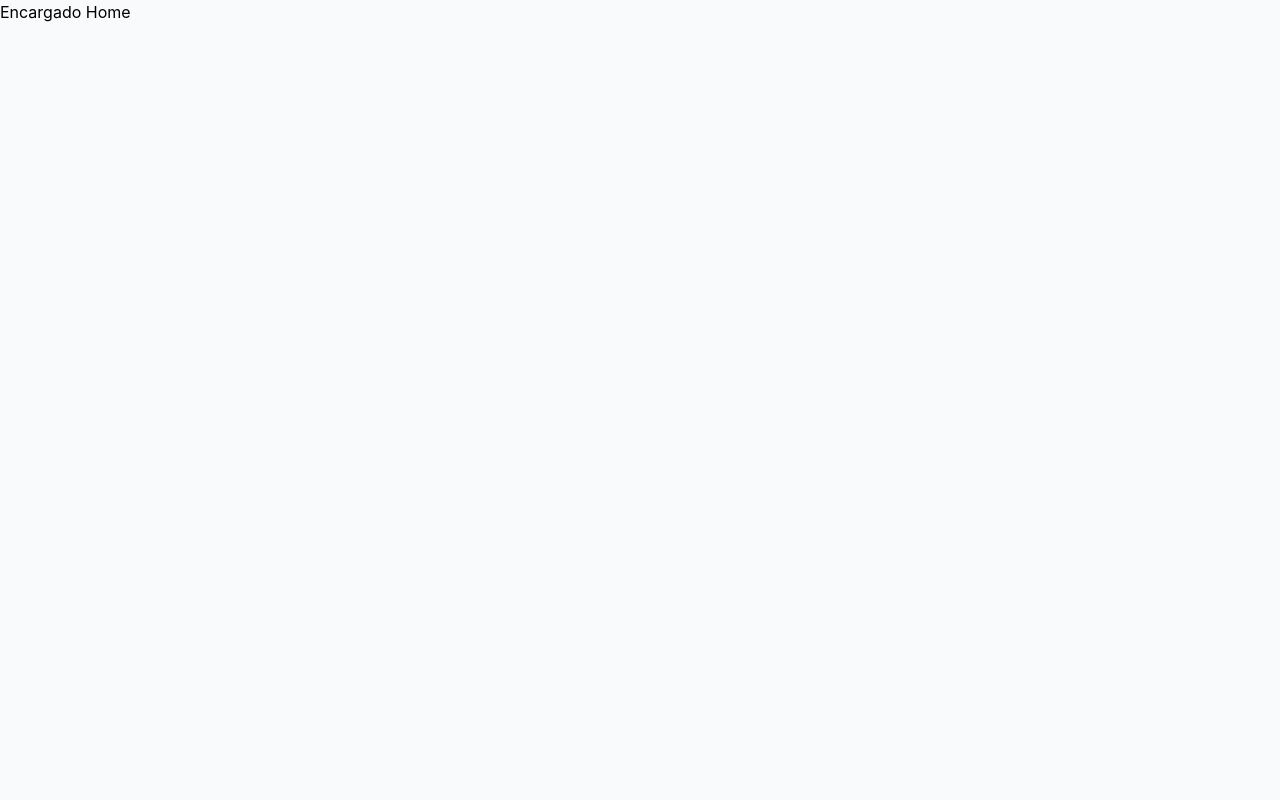
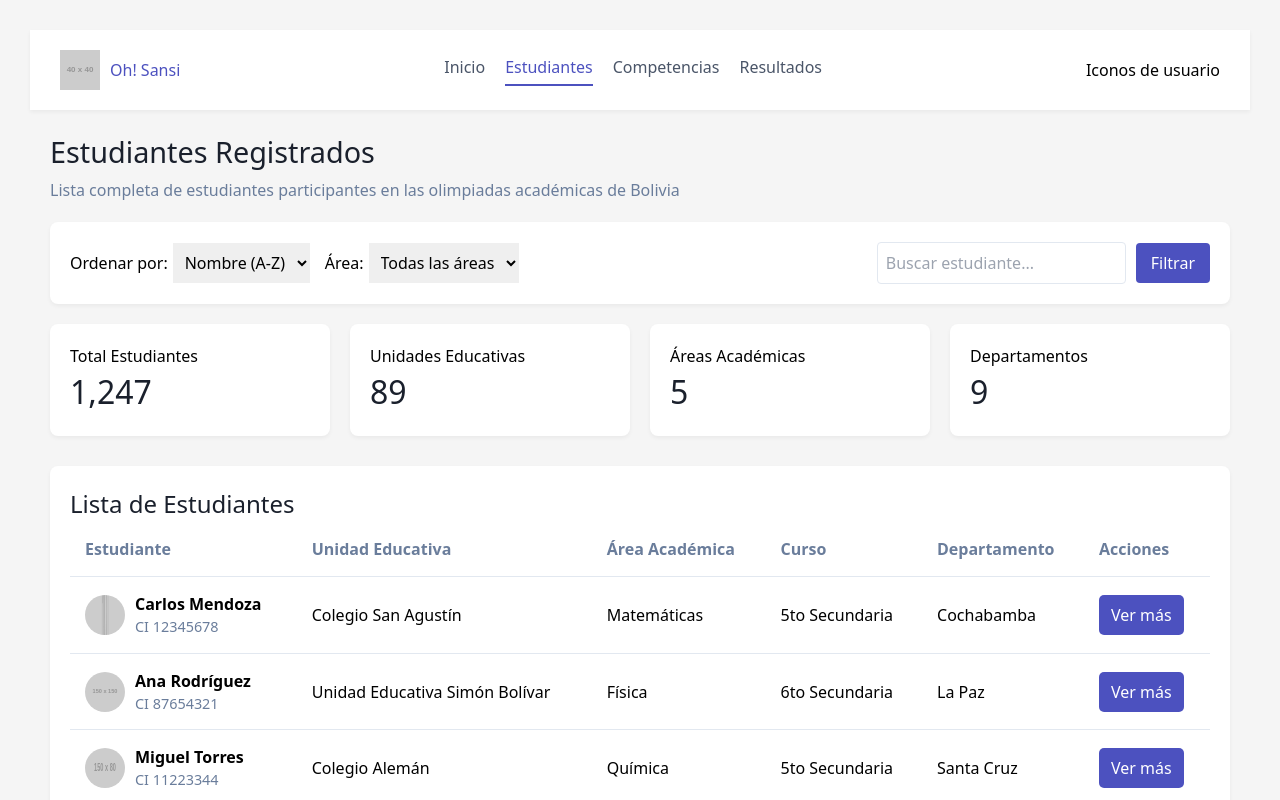
Before and after one commit to LuisHerlan7/Olimpiadas-Front, a React (Create React App) app: page /encargado in a window 1280 px wide. Shown: the top 800 px of the page. Built offline with nearby package versions, Linux system fonts and the light colour scheme; no server answers.

Commit message:
vista encargado

```diff
--- a/src/pages/encargado/EncargadoHome.tsx
+++ b/src/pages/encargado/EncargadoHome.tsx
@@ -1,11 +1,238 @@
 import React from 'react';
 
-const EncargadoHome: React.FC = () => {
+// Estilos en línea para mantener el código en un solo bloque
+const containerStyles: React.CSSProperties = {
+  backgroundColor: '#F5F5F5',
+  padding: '30px',
+  fontFamily: 'system-ui, sans-serif',
+  minHeight: '100vh',
+};
+
+const headerStyles: React.CSSProperties = {
+  display: 'flex',
+  justifyContent: 'space-between',
+  alignItems: 'center',
+  padding: '20px 30px',
+  backgroundColor: '#FFFFFF',
+  boxShadow: '0 2px 4px rgba(0, 0, 0, 0.05)',
+};
+
+const navStyles: React.CSSProperties = {
+  display: 'flex',
+  gap: '20px',
+};
+
+const navItemStyles: React.CSSProperties = {
+  color: '#4A5568',
+  fontWeight: '500',
+  textDecoration: 'none',
+};
+
+const activeNavItemStyles: React.CSSProperties = {
+  ...navItemStyles,
+  color: '#4C51BF',
+  borderBottom: '2px solid #4C51BF',
+  paddingBottom: '5px',
+};
+
+const mainContentStyles: React.CSSProperties = {
+  padding: '20px',
+};
+
+const headingStyles: React.CSSProperties = {
+  fontSize: '1.8rem',
+  color: '#1A202C',
+  marginBottom: '5px',
+};
+
+const subHeadingStyles: React.CSSProperties = {
+  color: '#6A7D9B',
+  marginBottom: '20px',
+};
+
+const filterBarStyles: React.CSSProperties = {
+  display: 'flex',
+  gap: '15px',
+  alignItems: 'center',
+  backgroundColor: '#FFFFFF',
+  padding: '20px',
+  borderRadius: '8px',
+  marginBottom: '20px',
+  boxShadow: '0 2px 4px rgba(0, 0, 0, 0.05)',
+};
+
+const statCardContainerStyles: React.CSSProperties = {
+  display: 'grid',
+  gridTemplateColumns: 'repeat(auto-fit, minmax(200px, 1fr))',
+  gap: '20px',
+  marginBottom: '30px',
+};
+
+const statCardStyles: React.CSSProperties = {
+  backgroundColor: '#FFFFFF',
+  padding: '20px',
+  borderRadius: '8px',
+  boxShadow: '0 2px 4px rgba(0, 0, 0, 0.05)',
+};
+
+const listCardStyles: React.CSSProperties = {
+  backgroundColor: '#FFFFFF',
+  borderRadius: '8px',
+  boxShadow: '0 2px 4px rgba(0, 0, 0, 0.05)',
+  padding: '20px',
+};
+
+const tableStyles: React.CSSProperties = {
+  width: '100%',
+  borderCollapse: 'collapse',
+};
+
+const tableHeaderCellStyles: React.CSSProperties = {
+  textAlign: 'left',
+  padding: '15px',
+  color: '#6A7D9B',
+  fontWeight: '600',
+  borderBottom: '1px solid #E2E8F0',
+};
+
+const tableCellStyles: React.CSSProperties = {
+  padding: '15px',
+  borderBottom: '1px solid #E2E8F0',
+  verticalAlign: 'middle',
+};
+
+const profilePicStyles: React.CSSProperties = {
+  width: '40px',
+  height: '40px',
+  borderRadius: '50%',
+  marginRight: '10px',
+};
+
+// Datos de ejemplo para la tabla
+const students = [
+  { id: 1, name: 'Carlos Mendoza', ci: '12345678', school: 'Colegio San Agustín', area: 'Matemáticas', course: '5to Secundaria', department: 'Cochabamba', avatar: 'https://via.placeholder.com/150/0000FF/808080?text=CM' },
+  { id: 2, name: 'Ana Rodríguez', ci: '87654321', school: 'Unidad Educativa Simón Bolívar', area: 'Física', course: '6to Secundaria', department: 'La Paz', avatar: 'https://via.placeholder.com/150/FF0000/FFFFFF?text=AR' },
+  { id: 3, name: 'Miguel Torres', ci: '11223344', school: 'Colegio Alemán', area: 'Química', course: '5to Secundaria', department: 'Santa Cruz', avatar: 'https://via.placeholder.com/150/008000/FFFFFF?text=MT' },
+  { id: 4, name: 'Sofía Vargas', ci: '355667788', school: 'Liceo La Salle', area: 'Biología', course: '6to Secundaria', department: 'Tarija', avatar: 'https://via.placeholder.com/150/FFFF00/000000?text=SV' },
+  { id: 5, name: 'Diego Morales', ci: '99887766', school: 'Colegio Don Bosco', area: 'Informática', course: '5to Secundaria', department: 'Oruro', avatar: 'https://via.placeholder.com/150/800080/FFFFFF?text=DM' },
+];
+
+const DocenteDashboard: React.FC = () => {
   return (
-    <div>
-      <h1>Encargado Home</h1>
+    <div style={containerStyles}>
+      {/* Encabezado */}
+      <header style={headerStyles}>
+        <div style={{ display: 'flex', alignItems: 'center' }}>
+          <img src="https://via.placeholder.com/40" alt="Logo" style={{ marginRight: '10px' }} />
+          <h2 style={{ color: '#4C51BF' }}>Oh! Sansi</h2>
+        </div>
+        <nav style={navStyles}>
+          <a href="#" style={navItemStyles}>Inicio</a>
+          <a href="#" style={activeNavItemStyles}>Estudiantes</a>
+          <a href="#" style={navItemStyles}>Competencias</a>
+          <a href="#" style={navItemStyles}>Resultados</a>
+        </nav>
+        {/* Aquí irían los íconos de notificación y perfil del usuario */}
+        <div>Iconos de usuario</div>
+      </header>
+
+      {/* Contenido principal */}
+      <div style={mainContentStyles}>
+        <h1 style={headingStyles}>Estudiantes Registrados</h1>
+        <p style={subHeadingStyles}>
+          Lista completa de estudiantes participantes en las olimpiadas académicas de Bolivia
+        </p>
+
+        {/* Barra de Filtros */}
+        <div style={filterBarStyles}>
+          <div style={{ flexGrow: 1 }}>
+            <label>Ordenar por:</label>
+            <select style={{ padding: '8px', marginLeft: '5px' }}>
+              <option>Nombre (A-Z)</option>
+            </select>
+            <label style={{ marginLeft: '15px' }}>Área:</label>
+            <select style={{ padding: '8px', marginLeft: '5px' }}>
+              <option>Todas las áreas</option>
+            </select>
+          </div>
+          <div style={{ display: 'flex', alignItems: 'center' }}>
+            <input type="text" placeholder="Buscar estudiante..." style={{ padding: '8px', borderRadius: '4px', border: '1px solid #E2E8F0' }} />
+            <button style={{ padding: '8px 15px', backgroundColor: '#4C51BF', color: '#FFFFFF', border: 'none', borderRadius: '4px', marginLeft: '10px', cursor: 'pointer' }}>
+              Filtrar
+            </button>
+          </div>
+        </div>
+
+        {/* Indicadores de estadísticas */}
+        <div style={statCardContainerStyles}>
+          <div style={statCardStyles}>
+            <h3>Total Estudiantes</h3>
+            <p style={{ fontSize: '2rem', margin: '0', color: '#1A202C' }}>1,247</p>
+          </div>
+          <div style={statCardStyles}>
+            <h3>Unidades Educativas</h3>
+            <p style={{ fontSize: '2rem', margin: '0', color: '#1A202C' }}>89</p>
+          </div>
+          <div style={statCardStyles}>
+            <h3>Áreas Académicas</h3>
+            <p style={{ fontSize: '2rem', margin: '0', color: '#1A202C' }}>5</p>
+          </div>
+          <div style={statCardStyles}>
+            <h3>Departamentos</h3>
+            <p style={{ fontSize: '2rem', margin: '0', color: '#1A202C' }}>9</p>
+          </div>
+        </div>
+
+        {/* Lista de Estudiantes */}
+        <div style={listCardStyles}>
+          <h2 style={{ fontSize: '1.5rem', color: '#1A202C' }}>Lista de Estudiantes</h2>
+          <table style={tableStyles}>
+            <thead>
+              <tr>
+                <th style={tableHeaderCellStyles}>Estudiante</th>
+                <th style={tableHeaderCellStyles}>Unidad Educativa</th>
+                <th style={tableHeaderCellStyles}>Área Académica</th>
+                <th style={tableHeaderCellStyles}>Curso</th>
+                <th style={tableHeaderCellStyles}>Departamento</th>
+                <th style={tableHeaderCellStyles}>Acciones</th>
+              </tr>
+            </thead>
+            <tbody>
+              {students.map((student) => (
+                <tr key={student.id}>
+                  <td style={tableCellStyles}>
+                    <div style={{ display: 'flex', alignItems: 'center' }}>
+                      <img src={student.avatar} alt={student.name} style={profilePicStyles} />
+                      <div>
+                        <strong>{student.name}</strong>
+                        <p style={{ margin: '0', fontSize: '0.9rem', color: '#6A7D9B' }}>CI {student.ci}</p>
+                      </div>
+                    </div>
+                  </td>
+                  <td style={tableCellStyles}>{student.school}</td>
+                  <td style={tableCellStyles}>{student.area}</td>
+                  <td style={tableCellStyles}>{student.course}</td>
+                  <td style={tableCellStyles}>{student.department}</td>
+                  <td style={tableCellStyles}>
+                    <button style={{
+                      padding: '8px 12px',
+                      backgroundColor: '#4C51BF',
+                      color: '#FFFFFF',
+                      border: 'none',
+                      borderRadius: '5px',
+                      cursor: 'pointer',
+                    }}>
+                      Ver más
+                    </button>
+                  </td>
+                </tr>
+              ))}
+            </tbody>
+          </table>
+        </div>
+      </div>
     </div>
   );
 };
 
-export default EncargadoHome;
+export default DocenteDashboard;
```
